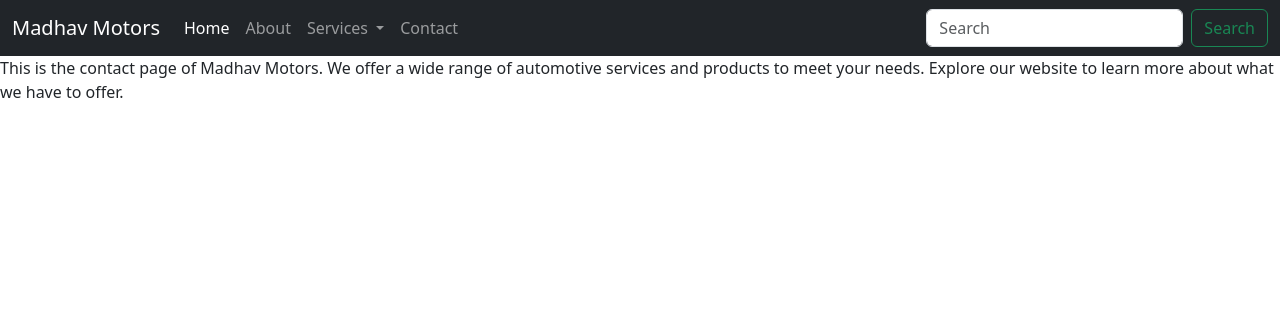
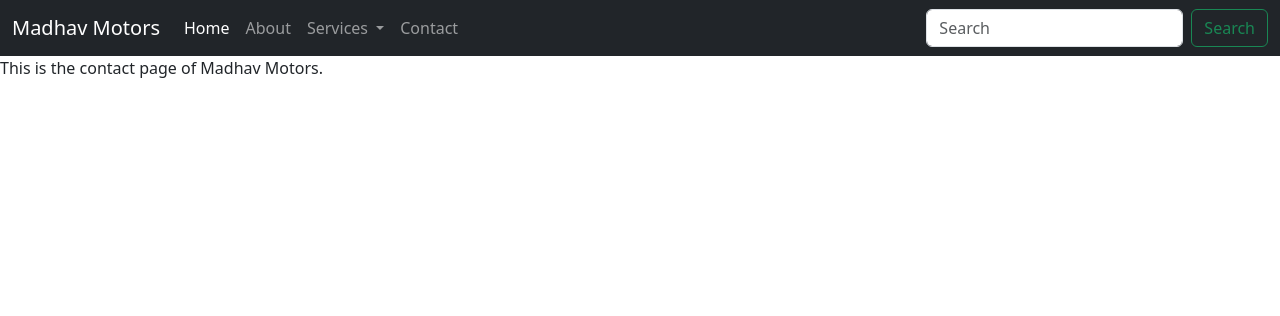
Before and after one commit to Madhav-Atri/Django, a Django app: page /contact in a window 1280 px wide. Shown: the top 316 px of the page. Run offline with Django 4.2, Linux system fonts and the light colour scheme.

Commit message:
Updates Contacts page

```diff
--- a/templates/contact.html
+++ b/templates/contact.html
@@ -3,5 +3,5 @@
 {% block title %}Contact{% endblock title %}
 
 {% block body %}
-This is the contact page of Madhav Motors. We offer a wide range of automotive services and products to meet your needs. Explore our website to learn more about what we have to offer.
+This is the contact page of Madhav Motors.
 {% endblock body %}
```
